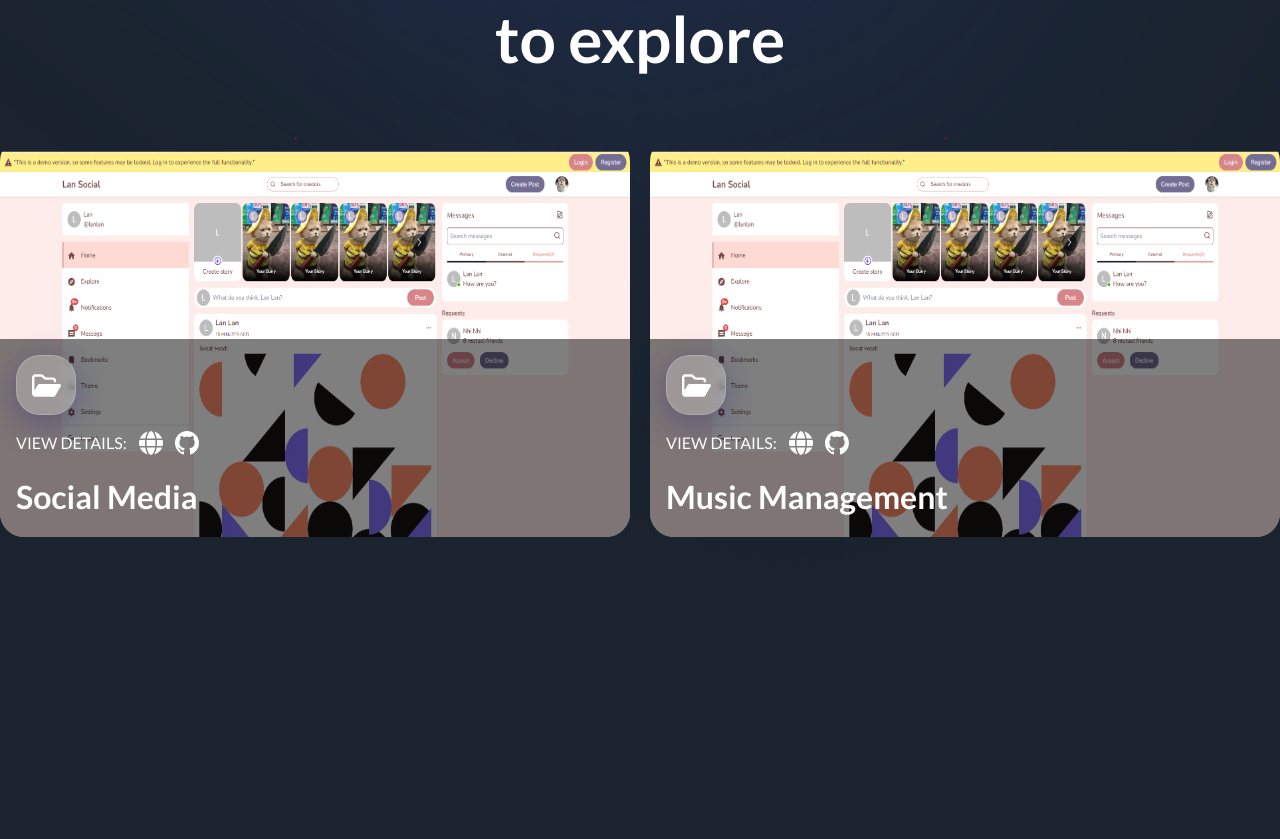
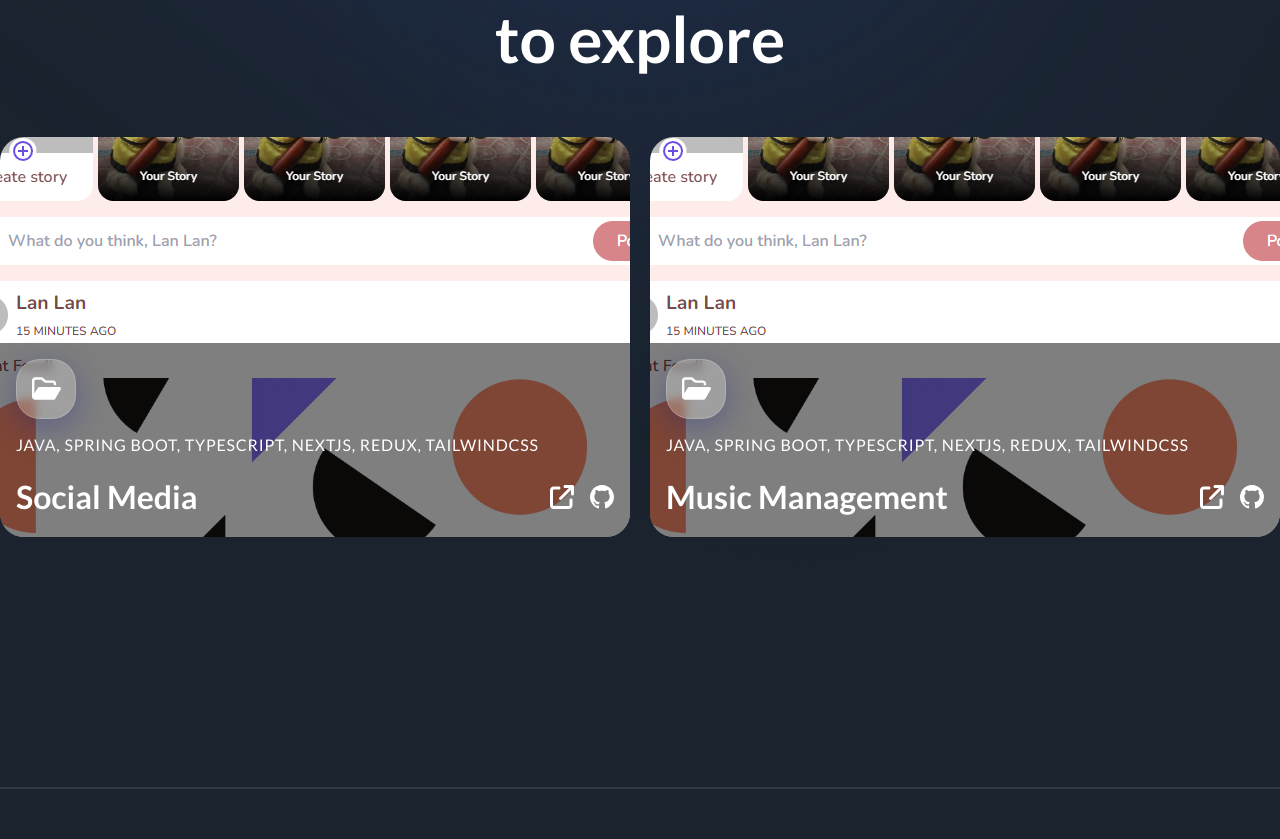
Before and after one commit to mmmnic2/my-portfolio, a Next.js app: page / in a window 1280 px wide. Shown: the part 1940-2779 px from the top of the page. Before the commit the page ends 2637 px from the top, so only its background shows below. Built offline with nearby package versions, Linux system fonts and the light colour scheme.

Commit message:
add footer section and responsive projects sections

```diff
--- a/app/page.js
+++ b/app/page.js
@@ -1,4 +1,5 @@
 import About from "@/components/about/About";
+import Footer from "@/components/common/footer/Footer";
 import { Experience } from "@/components/Experience";
 import { Projects } from "@/components/projects/Projects";
 import { Skills } from "@/components/skill/Skills";
@@ -10,6 +11,7 @@ export default function Home() {
       <Skills />
       <Experience />
       <Projects />
+      <Footer />
     </>
   );
 }
--- /dev/null
+++ b/components/common/Tooltip.jsx
@@ -0,0 +1,12 @@
+import React from "react";
+
+export const Tooltip = ({ label, children }) => {
+  return (
+    <div className="relative group">
+      {children}
+      <span className="absolute top-full left-1/2 transform -translate-x-1/2 whitespace-no-wrap z-10 text-sm opacity-0 group-hover:opacity-100 transition-opacity duration-300 bg-secondary-white py-2 px-4 mt-2 rounded-lg">
+        {label}
+      </span>
+    </div>
+  );
+};
--- /dev/null
+++ b/components/common/footer/Footer.jsx
@@ -0,0 +1,36 @@
+import Image from "next/image";
+import React from "react";
+import { LinkedIn } from "../icons/LinkedIn";
+import { Github } from "../icons/Github";
+import { Google } from "../icons/Google";
+import { Facebook } from "../icons/Facebook";
+
+const Footer = () => {
+  return (
+    <div className="pt-[90px]">
+      <div className="mb-[50px] h-[2px] bg-white opacity-10"></div>
+      <div className="flex items-center justify-between flex-wrap gap-4 mb-6">
+        <h4 className="font-extrabold text-[24px] text-white">Profolio</h4>
+        <p className="font-normal text-[14px] text-white opacity-50">
+          Copyright © 2024 All rights reserved.
+        </p>
+        <div className="flex gap-4">
+          <div className="text-white w-8 h-8">
+            <LinkedIn />
+          </div>
+          <div className="text-white w-8 h-8">
+            <Github />
+          </div>
+          <div className="text-white w-8 h-8">
+            <Google />
+          </div>
+          <div className="text-white w-8 h-8">
+            <Facebook />
+          </div>
+        </div>
+      </div>
+    </div>
+  );
+};
+
+export default Footer;
--- /dev/null
+++ b/components/common/icons/ArrowUpRightFromSquare.jsx
@@ -0,0 +1,15 @@
+import React from "react";
+
+export const ArrowUpRightFromSquare = () => {
+  return (
+    <svg
+      xmlns="http://www.w3.org/2000/svg"
+      viewBox="0 0 512 512"
+      width="100%"
+      height="100%"
+      fill="currentColor"
+    >
+      <path d="M320 0c-17.7 0-32 14.3-32 32s14.3 32 32 32l82.7 0L201.4 265.4c-12.5 12.5-12.5 32.8 0 45.3s32.8 12.5 45.3 0L448 109.3l0 82.7c0 17.7 14.3 32 32 32s32-14.3 32-32l0-160c0-17.7-14.3-32-32-32L320 0zM80 32C35.8 32 0 67.8 0 112L0 432c0 44.2 35.8 80 80 80l320 0c44.2 0 80-35.8 80-80l0-112c0-17.7-14.3-32-32-32s-32 14.3-32 32l0 112c0 8.8-7.2 16-16 16L80 448c-8.8 0-16-7.2-16-16l0-320c0-8.8 7.2-16 16-16l112 0c17.7 0 32-14.3 32-32s-14.3-32-32-32L80 32z" />
+    </svg>
+  );
+};
--- a/components/common/navBar/Navbar.jsx
+++ b/components/common/navBar/Navbar.jsx
@@ -27,10 +27,11 @@ const Navbar = () => {
 
   return (
     <nav
-      className={`container fixed top-0 left-1/2 -translate-x-1/2 w-full z-50 flex items-center justify-between py-5 ${
+      className={`fixed top-0 left-1/2 -translate-x-1/2 w-full z-50 ${
         scroll ? "glassmorphism" : "bg-transparent"
       }`}
     >
+      <div className="container mx-auto flex items-center justify-between py-5">
         <Link href={"/"} className="relative z-10">
           <Image src={mylogo} width={30} height={30} alt="Portfolio logo" />
         </Link>
@@ -50,12 +51,15 @@ const Navbar = () => {
           <NavBarCollapse />
         </div>
         <AppButton
-        bgColor={"bg-gradient-to-r from-indigo-500 via-purple-500 to-pink-500"}
+          bgColor={
+            "bg-gradient-to-r from-indigo-500 via-purple-500 to-pink-500"
+          }
           color={"text-white"}
           className="hidden lg:block"
         >
           Contact Me
         </AppButton>
+      </div>
     </nav>
   );
 };
--- a/components/projects/Projects.jsx
+++ b/components/projects/Projects.jsx
@@ -6,6 +6,8 @@ import { Globe } from "../common/icons/Globe";
 import { ProjectIcon } from "../common/icons/ProjectIcon";
 import { projects } from "./constances";
 import { useState } from "react";
+import { ArrowUpRightFromSquare } from "../common/icons/ArrowUpRightFromSquare";
+import { Tooltip } from "../common/Tooltip";
 
 export const Projects = () => {
   const [isExpanded, setIsExpanded] = useState(1);
@@ -22,7 +24,7 @@ export const Projects = () => {
         {projects.map((project) => (
           <div
             key={project.name}
-            className={`relative lg:flex-[3.5] flex-[10] flex items-center justify-center min-w-[170px] h-[400px] transition-[flex] duration-[0.7s] ease-out-flex cursor-pointer`}
+            className={`relative lg:flex-[3.5] flex items-center justify-center min-w-[170px] h-[400px] transition-[flex] duration-[0.7s] ease-out-flex cursor-pointer`}
             onClick={() => setIsExpanded(project.id)}
           >
             <Image
@@ -30,7 +32,7 @@ export const Projects = () => {
               height={700}
               alt="social media project"
               src={project.image}
-              className="absolute w-full h-full rounded-[24px]"
+              className="absolute w-full h-full rounded-[24px] lg:object-none object-cover"
             />
             <div className="absolute bottom-0 p-4 flex justify-start w-full flex-col bg-[rgba(0,0,0,0.5)] rounded-b-[24px]">
               <div className="flex justify-center items-center w-[60px] h-[60px] rounded-[24px] glassmorphism-01 mb-[16px]">
@@ -38,22 +40,30 @@ export const Projects = () => {
                   <ProjectIcon />
                 </div>
               </div>
-              <div className="flex items-center gap-3 font-normal text-[16px] leading-[20.16px] text-white uppercase">
-                View Details:
-                <div className="w-6 h-6">
+              <div className="font-normal text-[16px] leading-[20.16px] text-white uppercase tracking-wider">
+                {project.technologies}
+              </div>
+              <div className="flex items-center justify-between mt-[18px]">
+                <h2 className="font-semibold sm:text-[32px] text-[24px] text-white">
+                  {project.name}
+                </h2>
+                <div className="text-white flex items-center gap-4">
+                  <div className="w-6 h-6 relative">
+                    <Tooltip label={"Project Preview"}>
                       <Link href={project.deployment} target="blank">
-                    <Globe />
+                        <ArrowUpRightFromSquare />
                       </Link>
+                    </Tooltip>
                   </div>
                   <div className="w-6 h-6">
+                    <Tooltip label={"Project Source"}>
                       <Link href={project.github} target="blank">
                         <Github />
                       </Link>
+                    </Tooltip>
                   </div>
                 </div>
-              <h2 className="mt-[18px] font-semibold sm:text-[32px] text-[24px] text-white">
-                {project.name}
-              </h2>
+              </div>
             </div>
           </div>
         ))}
--- a/components/projects/constances.js
+++ b/components/projects/constances.js
@@ -4,7 +4,7 @@ export const projects = [
   {
     id: 1,
     name: "Social Media",
-    description: "",
+    technologies: "Java, Spring Boot, TypeScript, NextJS, Redux, TailwindCSS",
     details: {},
     image: socialMedia,
     deployment: 'https://social-media-two-ecru.vercel.app/',
@@ -13,7 +13,7 @@ export const projects = [
   {
     id: 2,
     name: "Music Management",
-    description: "",
+    technologies: "Java, Spring Boot, TypeScript, NextJS, Redux, TailwindCSS",
     details: {},
     image: socialMedia,
     deployment: '',
```
Lines whose indentation alone changed are shown as unchanged.
